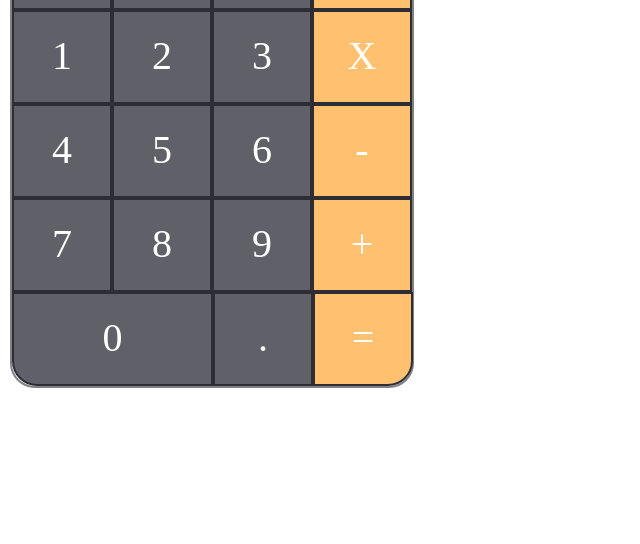
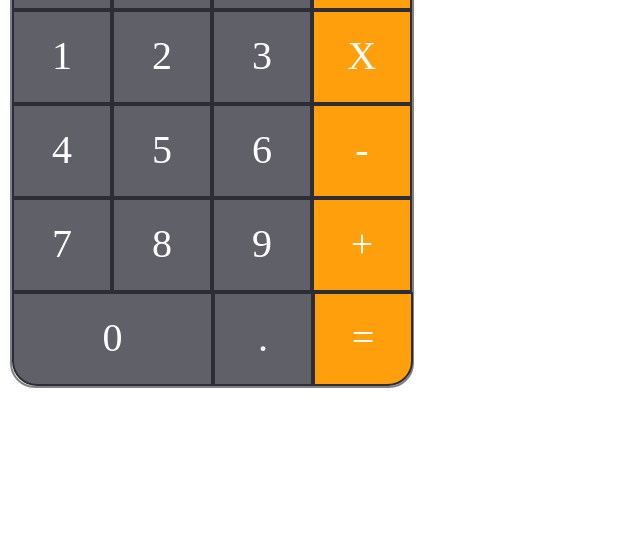
Before and after one commit to Yash-Agrawal1998/Html-Css-Test, a plain HTML site: page src/Index.html in a window 1280 px wide. Shown: the part 256-800 px from the top of the page, without its empty margins (0-640 px from the left). Drawn offline with Linux system fonts and the light colour scheme.

Commit message:
I have update the background color

```diff
--- a/src/style.css
+++ b/src/style.css
@@ -59,7 +59,7 @@
  }
 .num div:nth-child(4),#coloryellow
 {
-    background-color:#FFC170;
+    background-color:#FE9F0B;
 }
 .num p
 {
```
